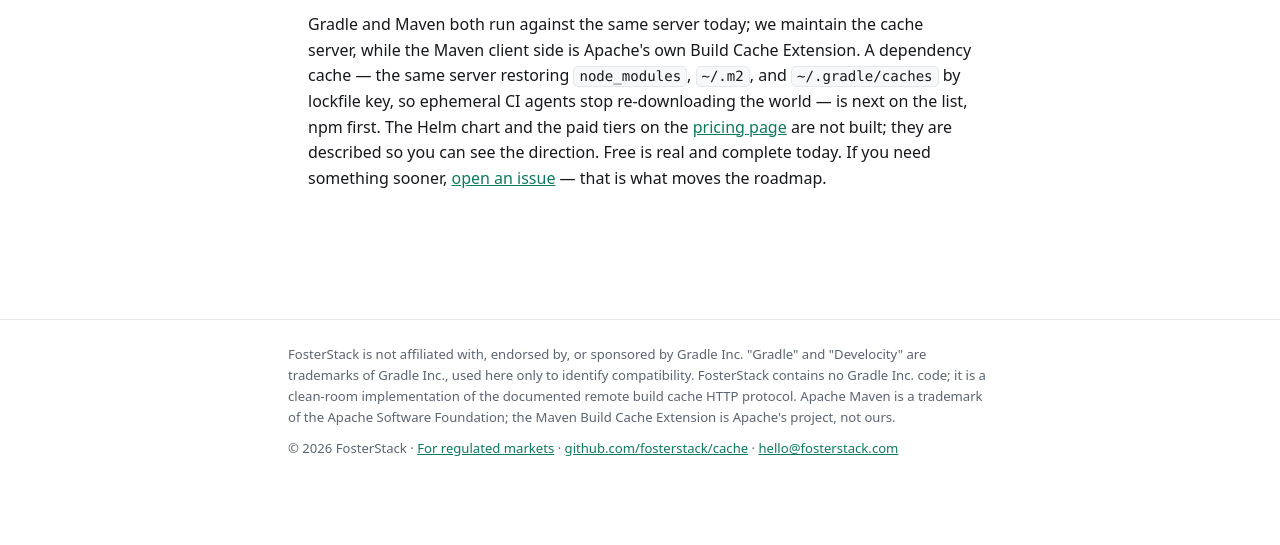
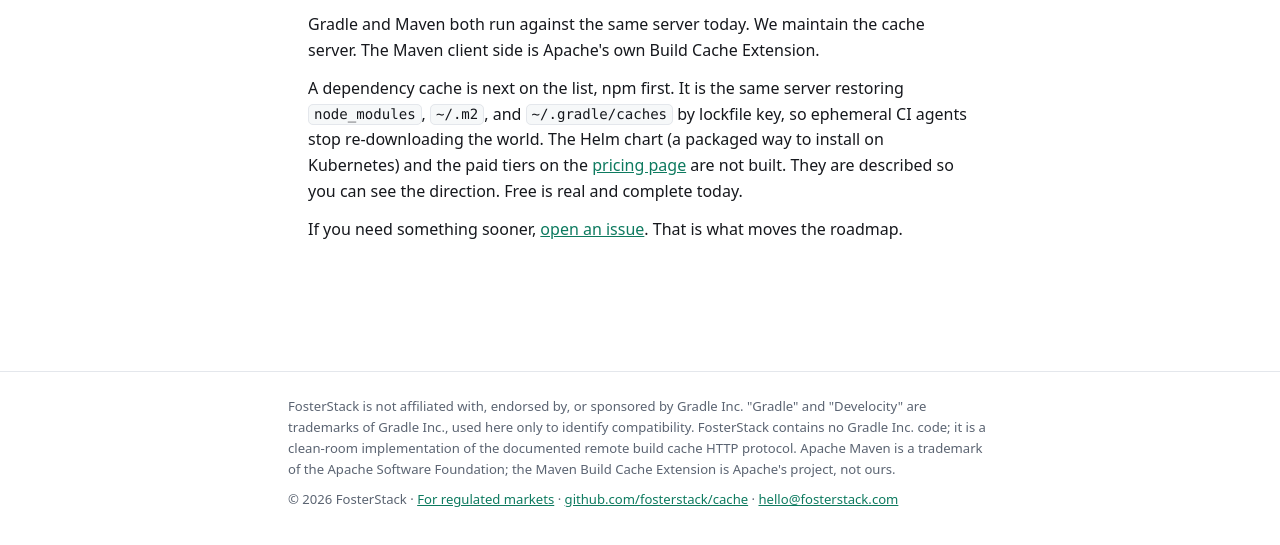
Before and after one commit to fosterstack/www, a plain HTML site: page roadmap/index.html in a window 1280 px wide. Shown: the part 109-654 px from the top of the page. Drawn offline with Linux system fonts and the light colour scheme.

Commit message:
Roadmap: plain-language pass

```diff
--- a/roadmap/index.html
+++ b/roadmap/index.html
@@ -95,13 +95,15 @@
 </header>
 <main>
   <h1>Roadmap honesty</h1>
-  <p>Gradle and Maven both run against the same server today; we maintain the cache
-  server, while the Maven client side is Apache's own Build Cache Extension. A dependency cache —
-  the same server restoring <code>node_modules</code>, <code>~/.m2</code>, and
+  <p>Gradle and Maven both run against the same server today. We maintain the cache
+  server. The Maven client side is Apache's own Build Cache Extension.</p>
+  <p>A dependency cache is next on the list, npm first. It is the same server restoring
+  <code>node_modules</code>, <code>~/.m2</code>, and
   <code>~/.gradle/caches</code> by lockfile key, so ephemeral CI agents stop
-  re-downloading the world — is next on the list, npm first. The Helm chart and the paid tiers on the <a href="/pricing/">pricing page</a> are not built; they are described so you can see the direction. Free
-  is real and complete today. If you need something sooner,
-  <a href="https://github.com/fosterstack/cache/issues">open an issue</a> — that is what
+  re-downloading the world. The Helm chart (a packaged way to install on Kubernetes) and the paid tiers on the <a href="/pricing/">pricing page</a> are not built. They are described so you can see the direction. Free
+  is real and complete today.</p>
+  <p>If you need something sooner,
+  <a href="https://github.com/fosterstack/cache/issues">open an issue</a>. That is what
   moves the roadmap.</p>
 </main>
 <footer>
```
